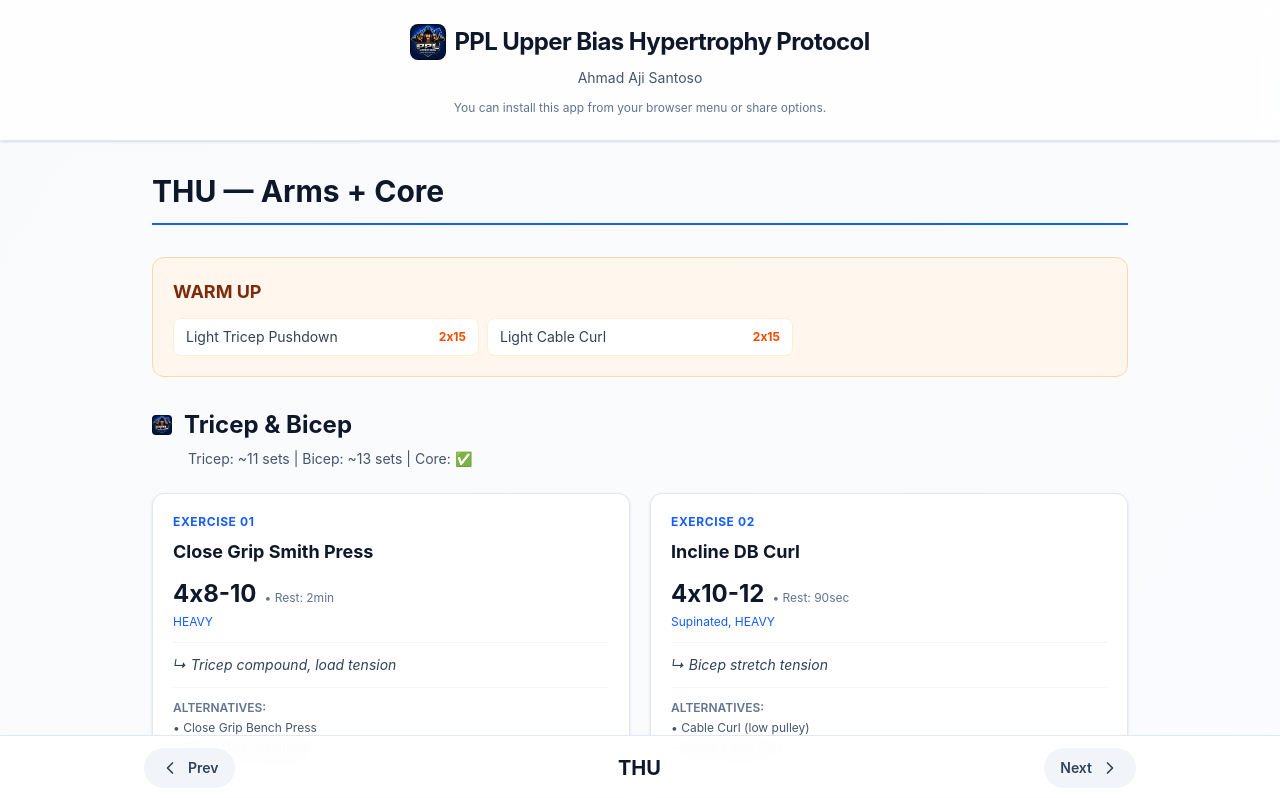
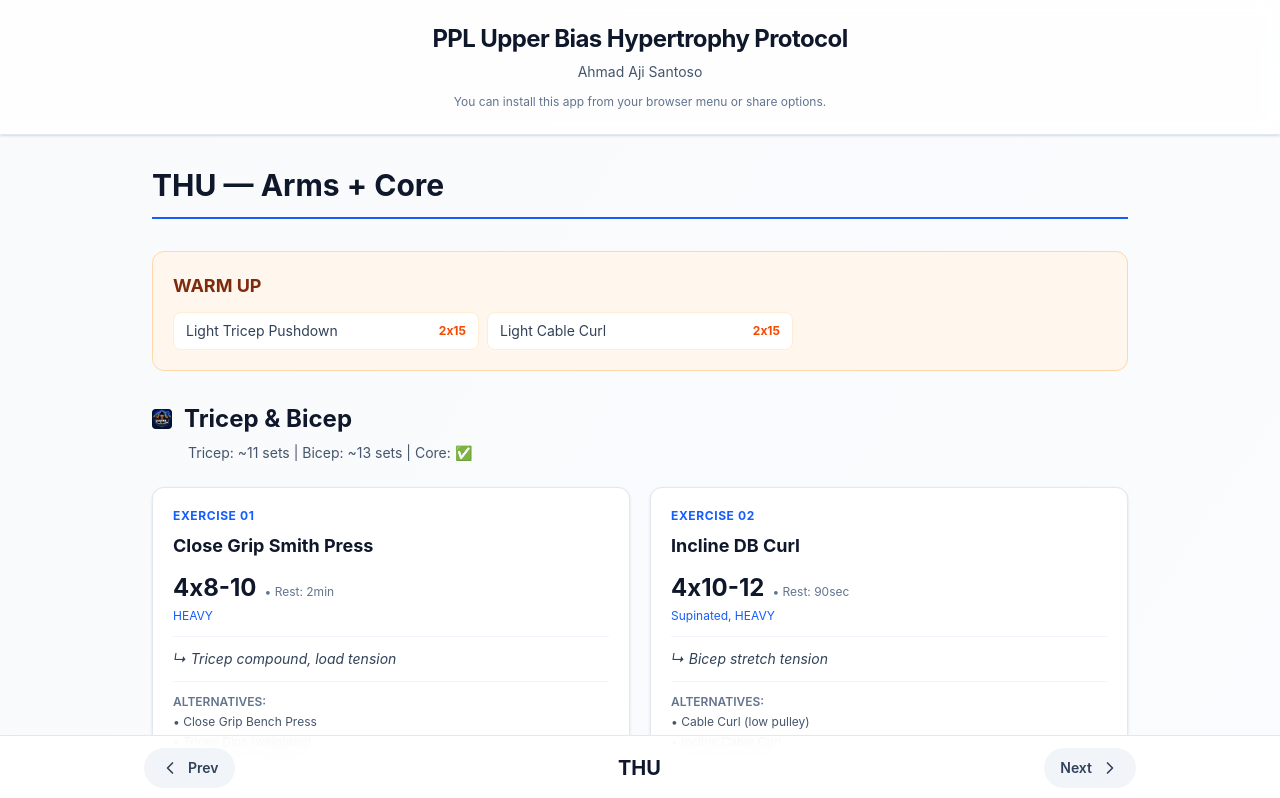
Before and after one commit to santoadji21/santoadji21-gym-split, a React (Vite) app: page / in a window 1280 px wide. Shown: the top 798 px of the page. Built offline with nearby package versions, Linux system fonts and the light colour scheme.

Commit message:
fix: remove logo in title

```diff
--- a/src/app/App.tsx
+++ b/src/app/App.tsx
@@ -112,11 +112,6 @@ export default function App() {
           {/* Title - Centered */}
           <div className="flex flex-col items-center text-center">
             <div className="flex items-center gap-2 mb-2">
-              <img
-                src="/pwa-logo.png"
-                alt="Aji Workout logo"
-                className="h-8 w-8 rounded-lg object-cover sm:h-9 sm:w-9"
-              />
               <h1 className="text-base leading-tight sm:text-2xl font-bold text-slate-900 tracking-tight text-left sm:text-center">
                 PPL Upper Bias Hypertrophy Protocol
               </h1>
```
